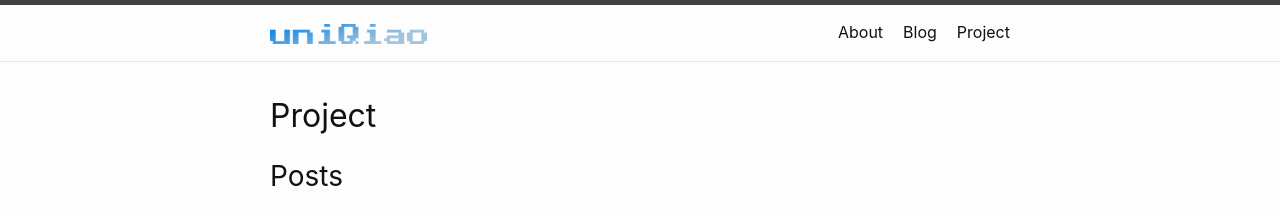
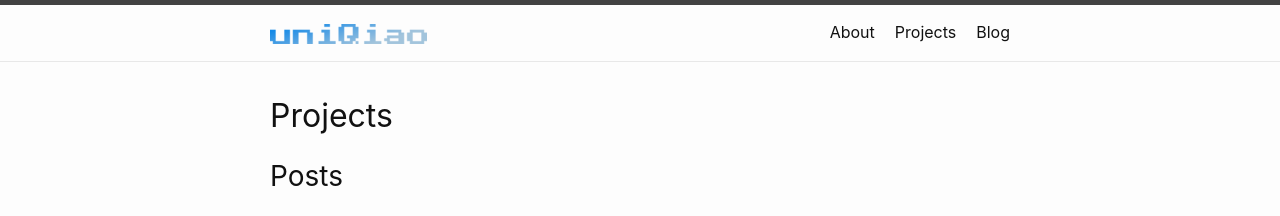
Before and after one commit to qiaohuang/qiaohuang.github.io, a Jekyll site: the page built from projects/index.markdown, in a window 1280 px wide. Shown: the top 216 px of the page. Built offline with Jekyll 4.4.1, drawn with Linux system fonts in a browser that asks for light colours.

Commit message:
Rename project to projects

```diff
--- a/_layouts/home-project.html
+++ b/_layouts/home-projects.html
@@ -13,7 +13,7 @@
     <h2 class="post-list-heading">{{ page.list_title | default: "Posts" }}</h2>
     <ul class="post-list">
       {%- for post in site.posts -%}
-      {%- if post.category=="Project" -%}
+      {%- if post.category=="Projects" -%}
       <li>
         {%- assign date_format = site.minima.date_format | default: "%b %-d, %Y" -%}
         <span class="post-meta">{{ post.date | date: date_format }}</span>
@@ -30,7 +30,7 @@
       {%- endfor -%}
     </ul>
 
-    <p class="rss-subscribe">subscribe <a href="{{ "/project/feed.xml" | relative_url }}">via RSS</a></p>
+    <p class="rss-subscribe">subscribe <a href="{{ "/projects/feed.xml" | relative_url }}">via RSS</a></p>
   {%- endif -%}
 
 </div>
--- a/project/_posts/2020-10-20-my-first-project.markdown
+++ b/projects/_posts/2020-10-20-my-first-project.markdown
@@ -2,6 +2,6 @@
 layout: post
 title:  "My first project"
 date:   2020-10-19 06:54:25 -0700
-category: Project
+category: Projects
 ---
 Welcome to my first project!
--- a/project/index.markdown
+++ b/projects/index.markdown
@@ -2,7 +2,7 @@
 # Feel free to add content and custom Front Matter to this file.
 # To modify the layout, see https://jekyllrb.com/docs/themes/#overriding-theme-defaults
 
-layout: home-project
-title: "Project"
+layout: home-projects
+title: "Projects"
 # category:
 ---
```
Also changed, not shown: projects/feed.xml (renamed from project/feed.xml, +5 -5 lines).
